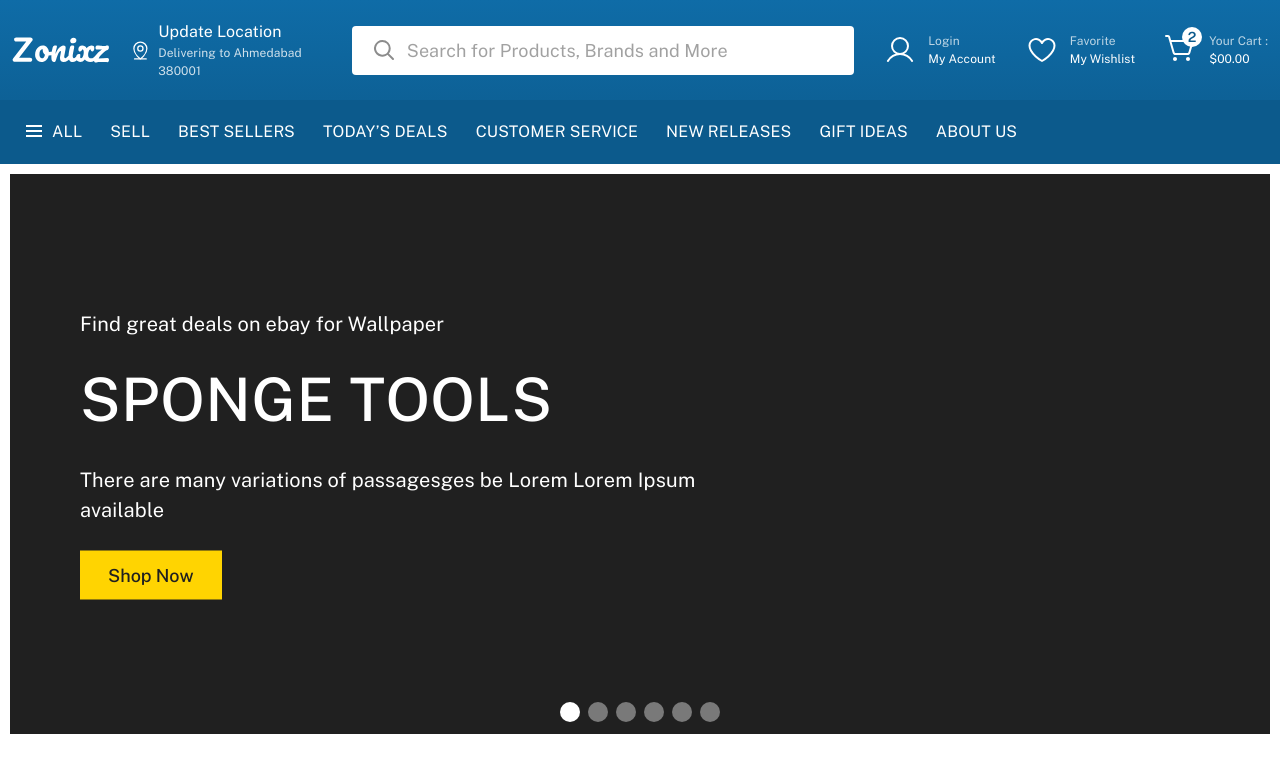
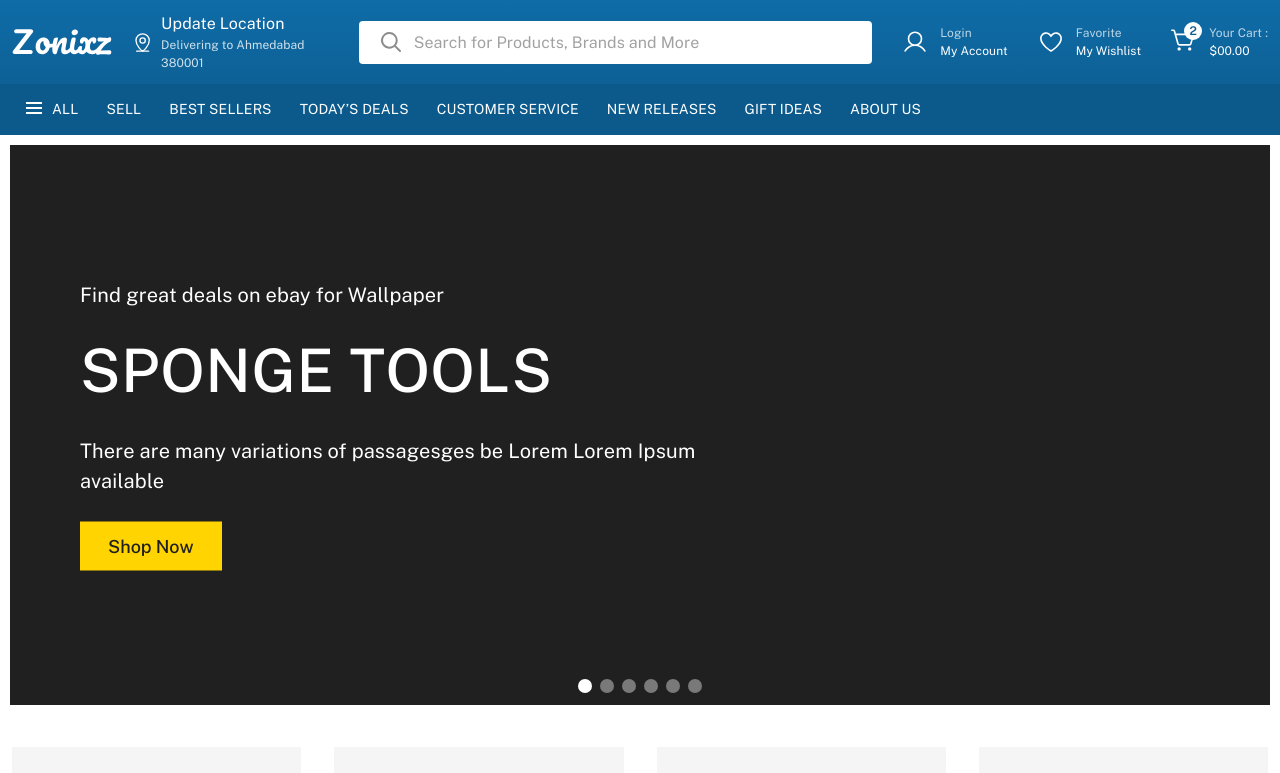
Before and after one commit to Raj-47-coder/zonix, a React (Create React App) app: page / in a window 1280 px wide. Shown: the top 773 px of the page. Built offline with nearby package versions, Linux system fonts and the light colour scheme.

Commit message:
Some changes

```diff
--- a/src/Inauth/Bannerslider/Bannerslider.scss
+++ b/src/Inauth/Bannerslider/Bannerslider.scss
@@ -107,8 +107,8 @@
 
   .swiper-pagination {
     .swiper-pagination-bullet {
-      height: 2rem;
-      width: 2rem;
+      height: 1.4rem;
+      width: 1.4rem;
       background-color: var(--theme_white);
       opacity: 40%;
 
--- a/src/Inauth/Filters/Filters.js
+++ b/src/Inauth/Filters/Filters.js
@@ -11,6 +11,7 @@ function Filters() {
   };
   return (
     <>
+
       <Box component={'div'} className='filter_cols'>
         <Typography component={'h4'} className='filterCols_title'>Category</Typography>
 
--- a/src/Inauth/Filters/Filters.scss
+++ b/src/Inauth/Filters/Filters.scss
@@ -187,6 +187,7 @@
            margin-right: 0;
          }
        }
+     }
 
      @media screen and (max-width:991px) {
        display: flex;
@@ -218,4 +219,3 @@
      }
    }
  }
-}
--- a/src/Inauth/Header/Header.scss
+++ b/src/Inauth/Header/Header.scss
@@ -8,7 +8,7 @@
     display: flex;
     align-items: center;
     justify-content: space-between;
-    padding: 2rem 0;
+    padding: 1.2rem 0;
 
     .header_left {
       display: flex;
@@ -91,8 +91,8 @@
           border: none;
           outline: none;
           box-shadow: none;
-          font-size: 1.8rem;
-          padding: 1.4rem;
+          font-size: 1.6rem;
+          padding: 1.2rem;
           padding-left: 5.5rem;
           height: auto;
 
@@ -130,8 +130,8 @@
         }
 
         svg {
-          height: 3.2rem;
-          width: 3.2rem;
+          height: 2.6rem;
+          width: 2.6rem;
           color: var(--theme_white);
 
           @media screen and (max-width:991px) {
@@ -144,14 +144,14 @@
           position: relative;
 
           span {
-            height: 2rem;
-            width: 2rem;
+            height: 1.8rem;
+            width: 1.8rem;
             background-color: var(--theme_white);
             border-radius: 50%;
             position: absolute;
             top: -0.5rem;
             right: -0.5rem;
-            font-size: 1.4rem;
+            font-size: 1.2rem;
             color: var(--theme_primary);
             display: flex;
             align-items: center;
@@ -217,7 +217,7 @@
   }
 
   .header_menu {
-    padding: 1rem 0;
+    padding: 0.5rem 0;
     background-color: var(--theme_primary);
     transition: 0.3s;
 
@@ -258,9 +258,8 @@
       align-items: center;
       justify-content: left;
 
-
       a {
-        font-size: 1.6rem;
+        font-size: 1.4rem;
         text-transform: uppercase;
         color: var(--theme_white);
         padding: 1rem 1.4rem;
```
Lines whose indentation alone changed are shown as unchanged.
